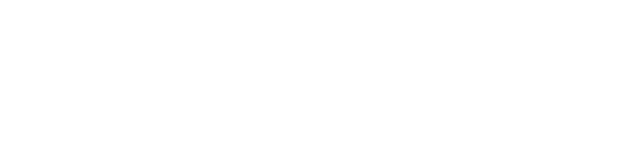
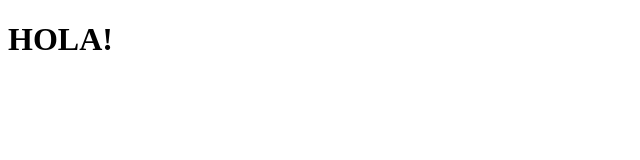
Before and after one commit to Carlafb11/clase19, a plain HTML site: page index.html in a window 1280 px wide. Shown: the whole page, without its empty margins (0-640 px from the left). Drawn offline with Linux system fonts and the light colour scheme.

Commit message:
H1 added

```diff
--- a/index.html
+++ b/index.html
@@ -7,6 +7,6 @@
   <title>Clase 19</title>
 </head>
 <body>
-
+  <h1>HOLA!</h1>
 </body>
 </html>
--- a/style.css
+++ b/style.css
@@ -0,0 +1,3 @@
+h1 {
+  color: rebeccapurple;
+}
```
